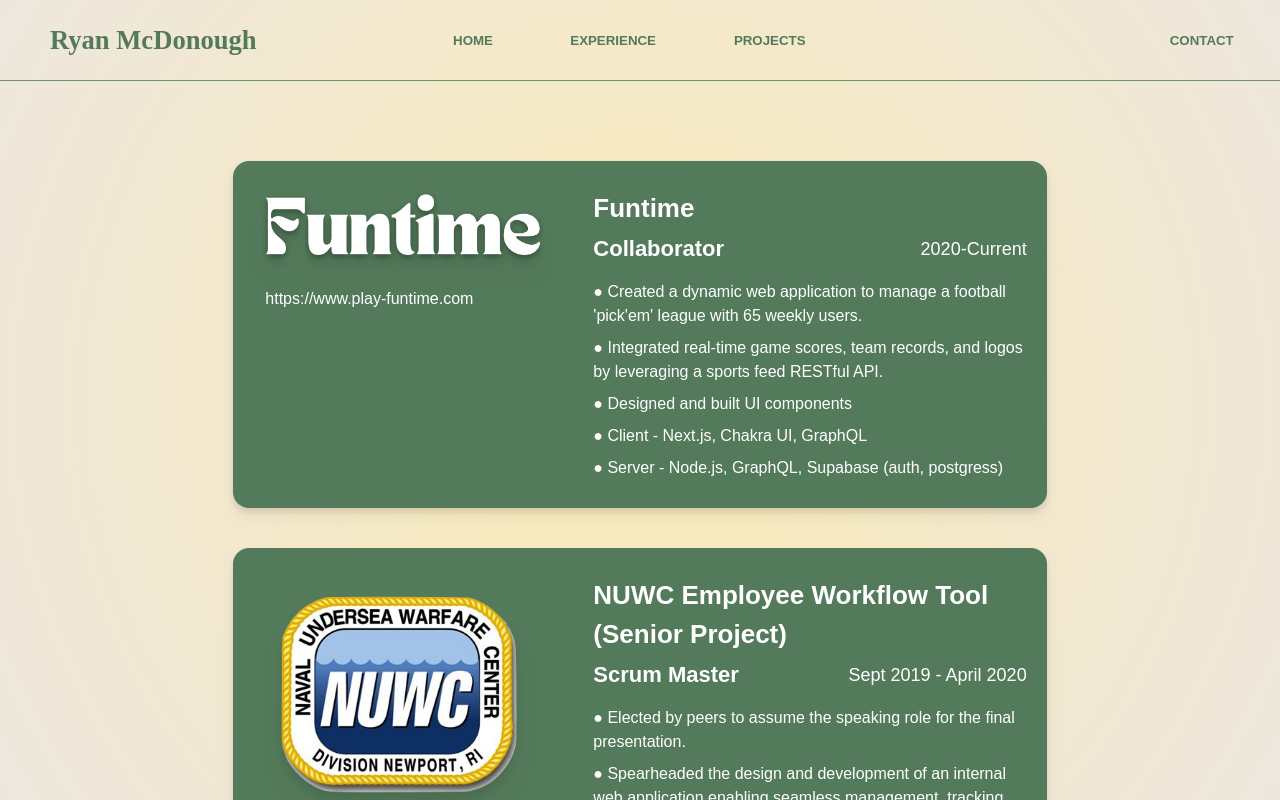
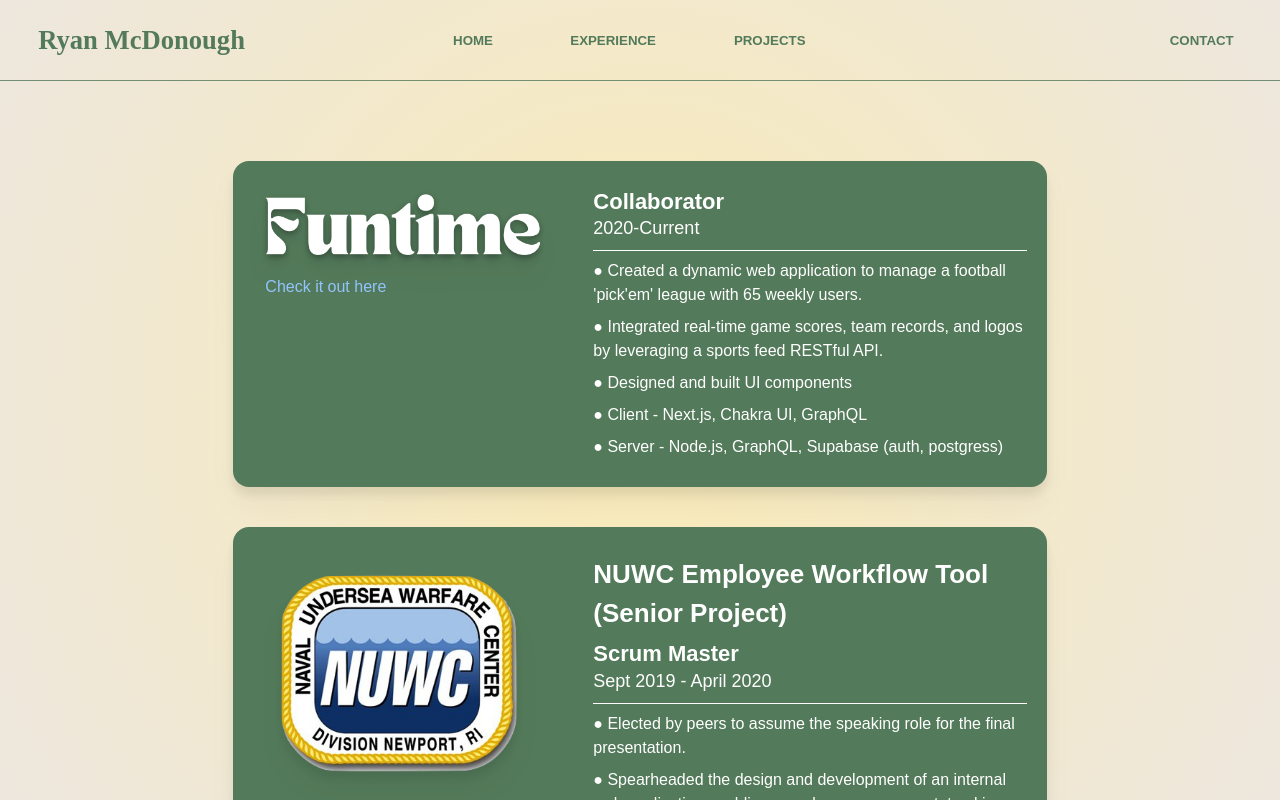
Before and after one commit to ramcdonough/portfolio, a React (Create React App) app: page /projects in a window 1280 px wide. Shown: the top 800 px of the page. Built offline with nearby package versions, Linux system fonts and the light colour scheme; a web font is replaced by a local one.

Commit message:
Small display improvements

```diff
--- a/src/components/app/FallingText.tsx
+++ b/src/components/app/FallingText.tsx
@@ -11,6 +11,7 @@ interface FallingTextProps {
     imageSize?: number;
     whiteBackground?: boolean;
     link?: string;
+    linkText?: string;
     circle?: boolean;
     card?: boolean;
 }
@@ -25,6 +26,7 @@ const FallingText: React.FC<FallingTextProps> = ({
     imageSize,
     whiteBackground,
     link,
+    linkText,
     card,
     circle = false,
 }) => {
@@ -38,14 +40,14 @@ const FallingText: React.FC<FallingTextProps> = ({
 
     return (
         <div
-            className={`lg:flex-row mb-10 ${
-                card ? "card bg-primary p-5 drop-shadow-lg text-white" : ""
+            className={`lg:flex-row lg:flex mb-10 ${
+                card ? "card bg-primary p-5 drop-shadow-xl text-white" : ""
             }`}
         >
             {image && imagePlacement !== "right" && (
                 <div className="falling-text-image">
                     <div
-                        className={`image-container lg:mr-10 mb-5 mx-auto lg:mx-0 ${
+                        className={`image-container lg:mr-10 mb-2 mx-auto lg:mx-0 ${
                             whiteBackground ? "bg-white rounded-lg p-4" : ""
                         }`}
                         style={
@@ -62,12 +64,12 @@ const FallingText: React.FC<FallingTextProps> = ({
                     </div>
                     {link && (
                         <a
-                            className="md:ml-3 ml-12"
+                            className="md:ml-3 m-auto text-blue-300"
                             href={link}
                             target="_blank"
                             rel="noopener noreferrer"
                         >
-                            {link}
+                            {linkText ? linkText : link}
                         </a>
                     )}
                 </div>
@@ -80,8 +82,8 @@ const FallingText: React.FC<FallingTextProps> = ({
                 )}
                 {subtitle && (
                     <div
-                        className={`falling-text-subtitle flex ${
-                            body ? "font-bold" : ""
+                        className={`falling-text-subtitle flex-col lg:flex-row ${
+                            body ? "font-semibold" : ""
                         }`}
                     >
                         <h3>{subtitle}</h3>
@@ -96,7 +98,7 @@ const FallingText: React.FC<FallingTextProps> = ({
                     <div className="falling-text-body">
                         {Array.isArray(body) ? (
                             <ul>
-                                <hr className="border-primary my-2" />
+                                <hr className="border-white my-2" />
                                 {body.map((item, index) => (
                                     <li key={index} className="mb-2">
                                         ● {item}
--- a/src/components/app/Nav.tsx
+++ b/src/components/app/Nav.tsx
@@ -43,7 +43,7 @@ export const Nav = () => {
                         to="/"
                         className="btn-ghost btn normal-case hover:bg-transparent"
                     >
-                        <h1 className="text-primary md:ml-5 font-semibold">
+                        <h1 className="text-primary lg:ml-2 font-semibold">
                             Ryan McDonough
                         </h1>
                     </Link>
@@ -83,7 +83,7 @@ export const Nav = () => {
                     to="/"
                     className="btn-ghost btn normal-case hover:bg-transparent"
                 >
-                    <h1 className="text-primary md:ml-5 font-semibold">
+                    <h1 className="text-primary lg:ml-2 font-semibold">
                         Ryan McDonough
                     </h1>
                 </Link>
--- a/src/components/views/projects.tsx
+++ b/src/components/views/projects.tsx
@@ -4,15 +4,15 @@ import FallingText from "../app/FallingText";
 function Projects() {
     return (
         <div className="flex justify-center">
-            <div className="lg:mt-20 md:w-2/3 sm:w-full px-5 text-primary">
+            <div className="lg:mt-20 md:w-2/3 w-full px-5 text-primary">
                 <FallingText
                     image="/images/funtime_full_logo.png"
                     imagePlacement="left"
                     imageSize={300}
-                    title="Funtime"
                     subtitle="Collaborator"
                     subtitleDate="2020-Current"
                     card={true}
+                    linkText="Check it out here"
                     link="https://www.play-funtime.com"
                     body={[
                         "Created a dynamic web application to manage a football 'pick'em' league with 65 weekly users.",
```
